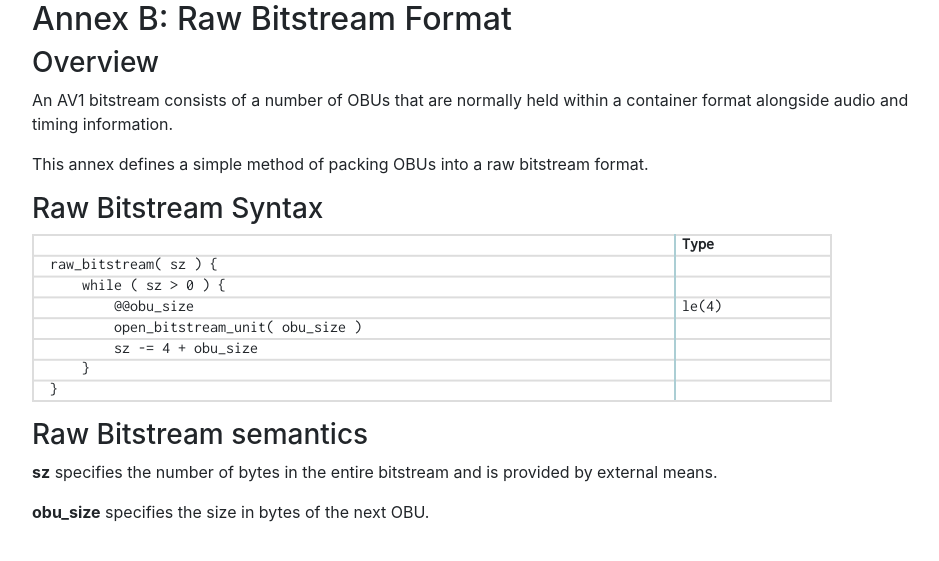
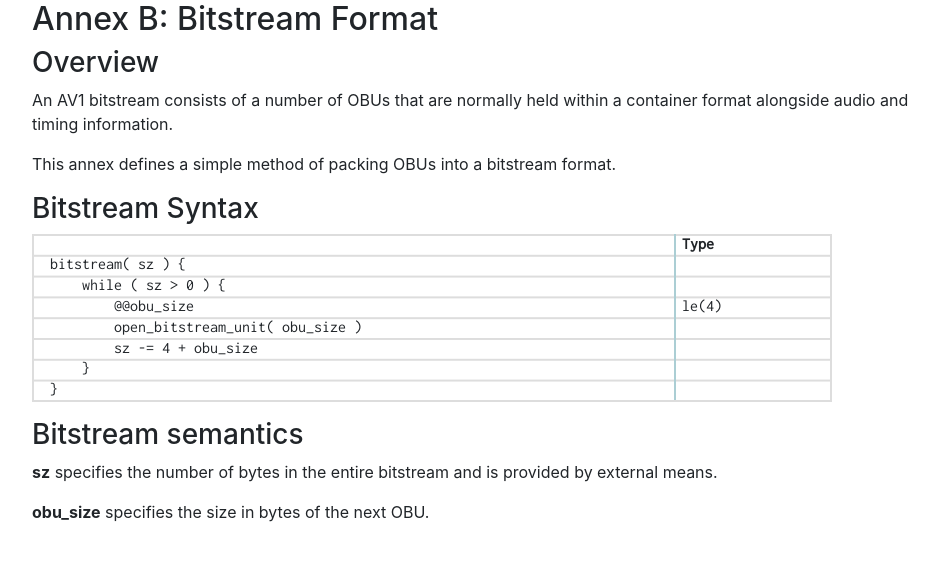
Before and after one commit to AOMediaCodec/av1-spec, a Jekyll site: the page built from annex.b.superframes.md, in a window 1280 px wide. Shown: the top 561 px of the page, without its empty margins (53-992 px from the left). Built offline with Jekyll 4.4.1, drawn with Linux system fonts in a browser that asks for light colours; nearby versions of some CDN libraries; our own code applies the rules of GitHub Pages for plain Markdown files.

Commit message:
Rename to clarify the term bitstream

```diff
--- a/annex.b.superframes.md
+++ b/annex.b.superframes.md
@@ -1,4 +1,4 @@
-## Annex B: Raw Bitstream Format
+## Annex B: Bitstream Format
 {:.no_count}
 
 
@@ -8,13 +8,13 @@
 An AV1 bitstream consists of a number of OBUs that are normally held within
 a container format alongside audio and timing information.
 
-This annex defines a simple method of packing OBUs into a raw bitstream format.
+This annex defines a simple method of packing OBUs into a bitstream format.
 
-### Raw Bitstream Syntax
+### Bitstream Syntax
 {:.no_count}
 
 ~~~~~
-raw_bitstream( sz ) {
+bitstream( sz ) {
     while ( sz > 0 ) {
         @@obu_size                                                             le(4)
         open_bitstream_unit( obu_size )
@@ -25,7 +25,7 @@
 {:.syntax }
 
 
-### Raw Bitstream semantics
+### Bitstream semantics
 {:.no_count}
 
 **sz** specifies the number of bytes in the entire bitstream and is provided by
```
Also changed, not shown: 06.bitstream.syntax.md (+3 -3 lines), 07.bitstream.semantics.md (+1 -1 lines), section.links.md (+5 -5 lines).
